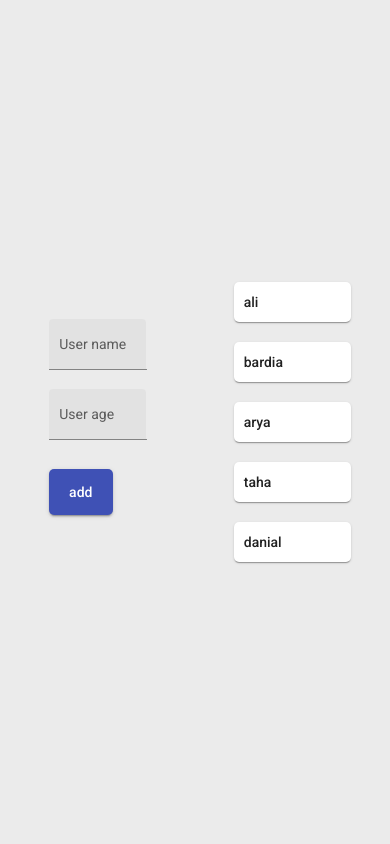
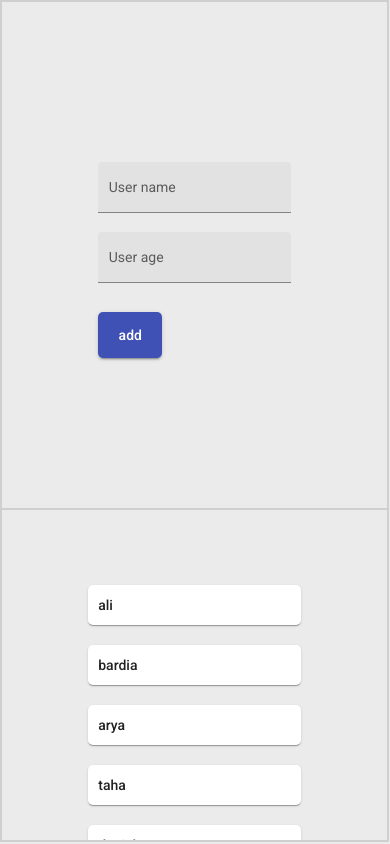
Before and after one commit to tahayaminy/userManager, an Angular app: page / in a window 390 px wide. Built offline with nearby package versions, Linux system fonts and the light colour scheme; data requests are answered from the project's data file.

Commit message:
make responsive

```diff
--- a/src/app/app.component.css
+++ b/src/app/app.component.css
@@ -15,14 +15,11 @@ article > section {
   overflow: auto;
   height: 100vh;
 }
-article > section::-webkit-scrollbar {
+/* article > section::-webkit-scrollbar {
   display: none;
-}
+} */
 /* Hide scrollbar for IE, Edge and Firefox */
-article > section {
-  -ms-overflow-style: none; /* IE and Edge */
-  scrollbar-width: none; /* Firefox */
-}
+
 article > section > .card {
     margin: 10px;
     padding: 10px;
@@ -69,3 +66,25 @@ article > section > .user-details > p {
   border-left: 5px solid #ff4081;
   width: calc(50% - 5px) !important;
 }
+@media only screen and (max-width:768px){
+  article {
+    display: block;
+  }
+  article > section {
+    overflow: auto;
+    border: 2.5px solid #0000001f;
+    width: calc(100% - 5px);
+  }
+  article > section:first-child {
+    padding: 30px 0 10px 0;
+    height: calc(60vh - 40px);
+    border-bottom: none;
+  }
+  article > section:last-child {
+    padding-top: 100px;
+    height: calc(40vh - 107.5px);
+  }
+  article > section > .user-details {
+    margin-top: 20px;
+}
+}
```
